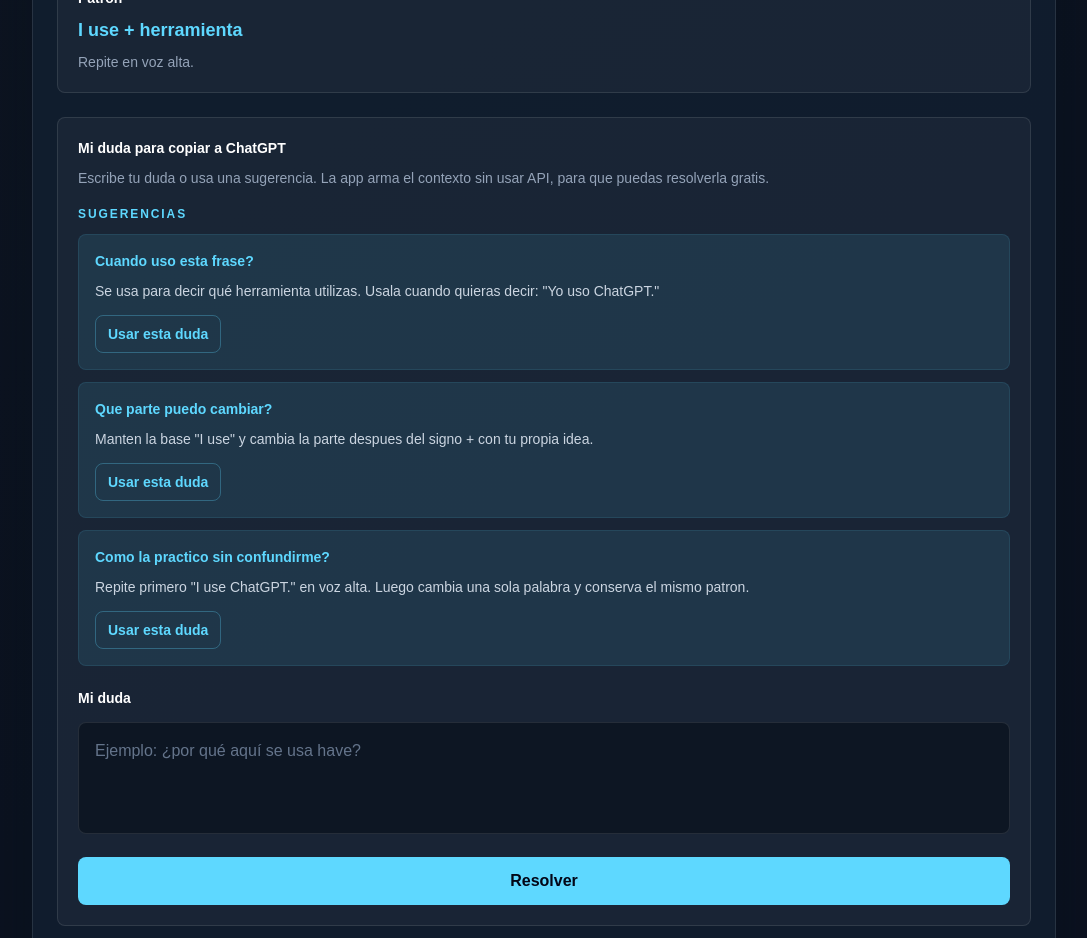
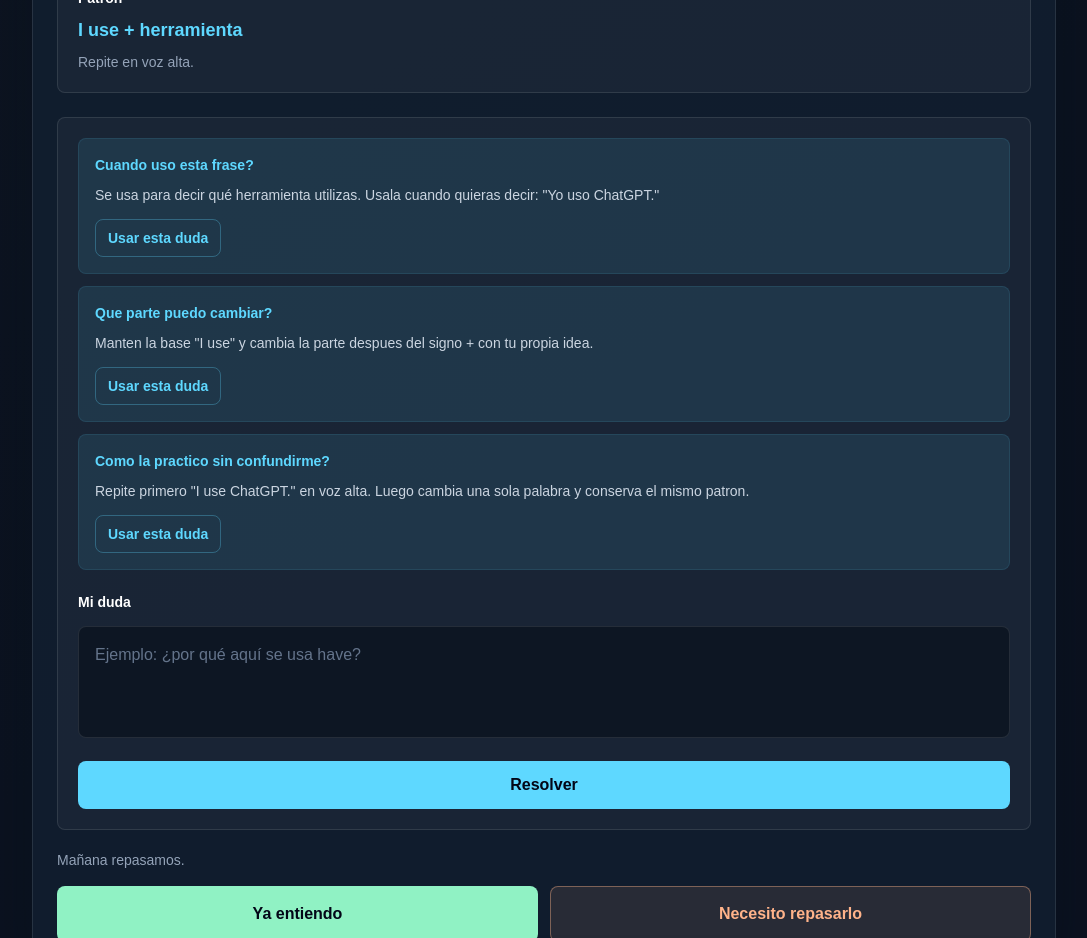
Before and after one commit to Aster1200/english-ai-study, a Next.js app: page / in a window 1280 px wide. Shown: the part 1580-2518 px from the top of the page, without its empty margins (96-1183 px from the left). Built offline with nearby package versions, Linux system fonts and the light colour scheme.

Commit message:
Remove doubt helper header text

```diff
--- a/components/LessonCard.tsx
+++ b/components/LessonCard.tsx
@@ -77,22 +77,8 @@ export function LessonCard({
       </div>
 
       <section className="mt-6 rounded-lg border border-white/10 bg-white/[0.04] p-5">
-        <div>
-          <p className="text-sm font-semibold text-white">
-            Mi duda para copiar a ChatGPT
-          </p>
-          <p className="mt-2 text-sm leading-6 text-slate-400">
-            Escribe tu duda o usa una sugerencia. La app arma el contexto sin usar
-            API, para que puedas resolverla gratis.
-          </p>
-        </div>
-
         {lesson.common_doubts.length > 0 && (
-          <div className="mt-4">
-            <p className="text-xs font-semibold uppercase tracking-[0.16em] text-cyanGlow">
-              Sugerencias
-            </p>
-            <div className="mt-3 space-y-3">
+          <div className="space-y-3">
               {lesson.common_doubts.map((doubt) => (
                 <article
                   className="rounded-lg border border-cyanGlow/10 bg-cyanGlow/10 p-4"
@@ -113,7 +99,6 @@ export function LessonCard({
                   </button>
                 </article>
               ))}
-            </div>
           </div>
         )}
 
```
